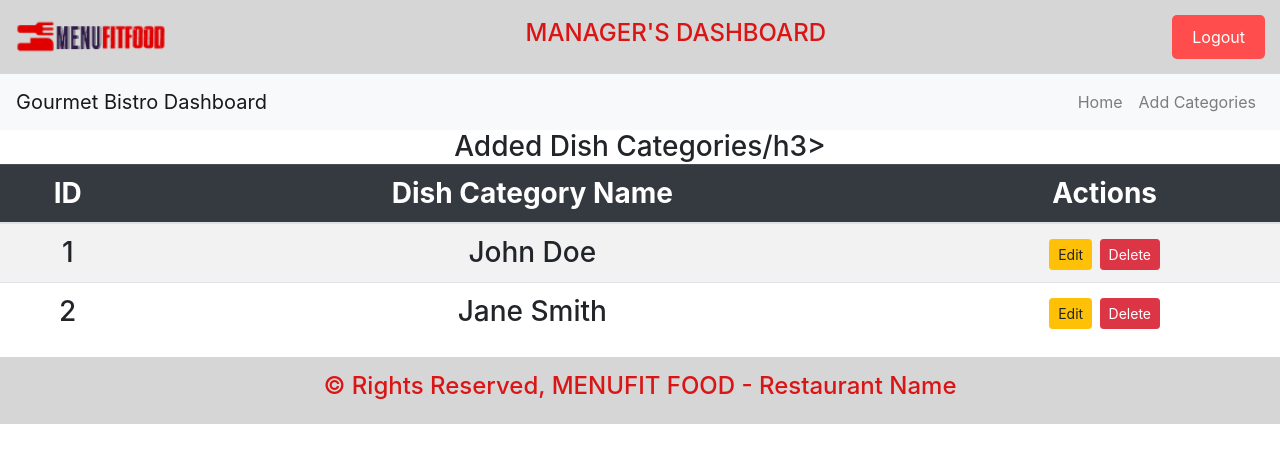
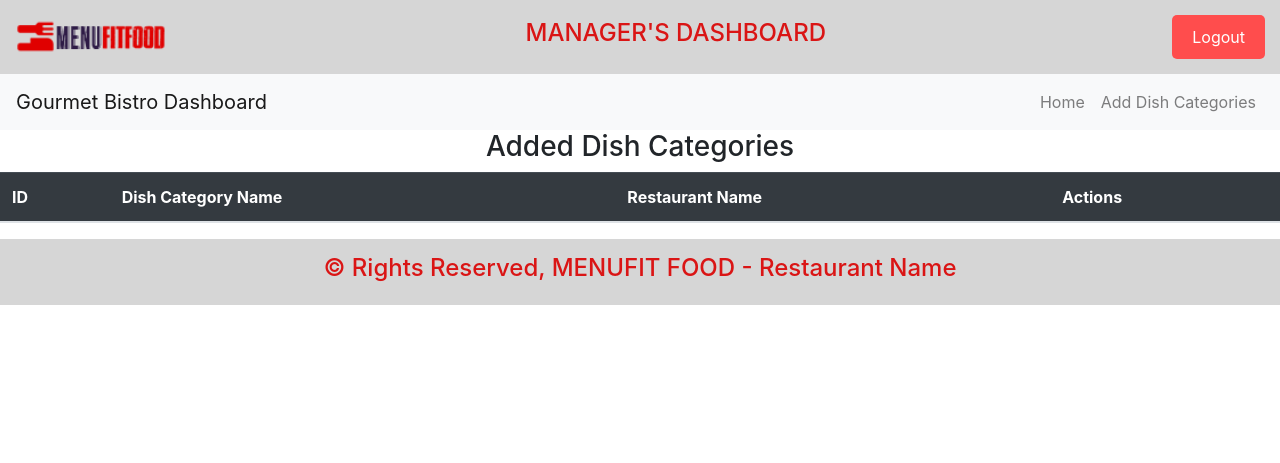
Before and after one commit to TubanjeTech/menufitfood, a Flask app: page /manager/dcat in a window 1280 px wide. Shown: the top 463 px of the page. Run offline with Flask 3, Linux system fonts and the light colour scheme; lists and menus that the app fills with data are empty; some libraries are stand-ins or nearby versions.

Commit message:
new code updates

```diff
--- a/app/__init__.py
+++ b/app/__init__.py
@@ -12,7 +12,7 @@ migrate = Migrate()
 bcrypt = Bcrypt()
 
 def create_app():
-    app = Flask(__name__)
+    app = Flask(__name__, static_url_path='/static')
     app.config['SECRET_KEY'] = '187199737472396ekm&&65782fyfvd87tg8g8w7tg8wgg8g44ujb987ybd09nghf12fhg34vv5hvhjj86vgcvg%&vgc8yvh8y7frd4xc8ltc'
     app.config['SQLALCHEMY_DATABASE_URI'] = 'postgresql://postgres:37472396@localhost/letsgomff'
     app.config['SQLALCHEMY_TRACK_MODIFICATIONS'] = False
--- a/app/forms.py
+++ b/app/forms.py
@@ -172,19 +172,22 @@ class AddDCatForm(FlaskForm):
         'Add Dish Category Name',
         validators=[DataRequired(), Length(max=100)]
     )
-    icon = StringField(
-        'Add Dish Category Icon',
-        validators=[DataRequired(), Length(max=100)]
-    )
+
+    restaurant_id = SelectField('Restaurant Name', coerce=int, validators=[DataRequired()])
+
     submit = SubmitField('Add Dish Category')
+
+    def __init__(self, *args, **kwargs):
+        super(AddDCatForm, self).__init__(*args, **kwargs)
+        # Populate restaurant_id choices
+        self.restaurant_id.choices = [(r.id, r.rest_name) for r in Restaurants.query.all()]
+
+
 
 class EditDCattForm(FlaskForm):
     menu_categoryname = StringField(
         'Edit Dish Category Name',
         validators=[DataRequired(), Length(max=100)]
     )
-    icon = StringField(
-        'Add Dish Category Icon',
-        validators=[DataRequired(), Length(max=100)]
-    )
-    submit = SubmitField('Edit Dish Category')
+
+    submit_dcat = SubmitField('Edit Dish Category')
--- a/app/managers.py
+++ b/app/managers.py
@@ -2,7 +2,7 @@ import os
 from flask import Blueprint, app, render_template, redirect, request, flash, current_app, url_for
 from werkzeug.utils import secure_filename
 from werkzeug.security import generate_password_hash
-from app.models import Account, Restaurants, Staff
+from app.models import Account, MenuCategories, Restaurants, Staff
 from . import db
 from .forms import (AddCatForm, AddDCatForm, AddDepartmentForm, CreateRestaurantForm,
                     EditAccountForm, AccountForm, EditCattForm, EditDCattForm,
@@ -138,6 +138,10 @@ def crudrest():
             # Store the relative path to the logo in the database
             logo_path = f'uploads/rest_images/{filename}'
 
+        else:
+            # Assign a default image if no profile image is provided
+            logo_path = 'uploads/rest6.jpg'
+
         # Handle file upload for restaurant profile image
         profile_image = form.restaurant_profile_image.data
         profile_image_path = None  # Default to None if no profile image is uploaded
@@ -153,6 +157,9 @@ def crudrest():
 
             # Store the relative path to the profile image in the database
             profile_image_path = f'uploads/rest_profile_images/{profile_filename}'
+        else:
+            # Assign a default image if no profile image is provided
+            profile_image_path = 'uploads/rest6.jpg'
 
         # Create a new restaurant entry in the database
         new_restaurant = Restaurants(
@@ -352,9 +359,66 @@ def cat():
 
 @managers.route('/dcat', methods=['GET', 'POST'])
 def dcat():
-    forms = AddDCatForm()
-    form = EditDCattForm()
-    return render_template('manager/dcat.html', form=form, forms=forms)
+    categories = MenuCategories.query.join(Restaurants).all()
+    form = AddDCatForm()
+
+    # Populate the restaurant choices dynamically
+    form.restaurant_id.choices = [(r.id, r.rest_name) for r in Restaurants.query.all()]
+
+    if form.validate_on_submit():
+        # Create a new menu category instance
+        new_category = MenuCategories(
+            menu_categoryname=form.menu_categoryname.data,
+            restaurant_id=form.restaurant_id.data
+        )
+
+        # Add to the database
+        try:
+            db.session.add(new_category)
+            db.session.commit()
+            flash('Dish category added successfully!', 'success')
+            return redirect(url_for('managers.dcat'))
+        except Exception as e:
+            db.session.rollback()
+            flash('Error adding dish category. Please try again.', 'danger')
+            print(f"Error: {e}")
+
+    return render_template('manager/dcat.html', form=form, categories=categories)
+
+@managers.route('/edit_dcat/<int:category_id>', methods=['GET', 'POST'])
+def dcatedit(category_id):
+    # Fetch the category based on the ID
+    category = MenuCategories.query.get_or_404(category_id)
+
+    # Initialize the form and populate with existing data
+    form = EditDCattForm(obj=category)
+
+    if form.validate_on_submit():
+        # Update the category name with the form data
+        category.category_name = form.menu_categoryname.data
+
+        # Commit the changes to the database
+        db.session.commit()
+        flash('Dish category updated successfully!', 'success')
+
+        # Redirect to a page (e.g., the list of categories)
+        return redirect(url_for('managers.dcat'))
+
+    return render_template('manager/edit_dcat.html', form=form, category=category)
+
+
+@managers.route('/delete_dcat/<int:category_id>', methods=['POST'])
+def delete_dcat(category_id):
+    category = Staff.query.get_or_404(category_id)
+    try:
+        db.session.delete(category)
+        db.session.commit()
+        flash('Category deleted successfully!', 'success')
+    except Exception as e:
+        db.session.rollback()
+        flash('Error deleting category.', 'danger')
+
+    return redirect(url_for('managers.dcat'))
 
 @managers.route('/manager-obr-report', methods=['GET', 'POST'])
 def lsd_obr_report():
--- a/app/templates/index.html
+++ b/app/templates/index.html
@@ -141,8 +141,9 @@
   <div class="card-list" id="restaurant-container">
     {% for restaurant in restaurants %}
     <a href="#" class="card-item">
-      <img src="{{ url_for('static', filename=restaurant.image_path) }}" alt="{{ restaurant.rest_name }}">
-      <span class="developer">{{ restaurant.rest_name }}</span>
+      <img
+    src="{{ url_for('static', filename=restaurant.restaurant_profile_image) if restaurant.restaurant_profile_image else url_for('static', filename='uploads/rest6.jpg') }}"
+    alt="{{ restaurant.rest_name }}">      <span class="developer">{{ restaurant.rest_name }}</span>
       <p>{{ restaurant.description }}</p>
     </a>
     {% endfor %}
@@ -504,6 +505,7 @@
       `;
       restaurantContainer.insertAdjacentHTML('beforeend', restaurantCard);
     });
+
       offset += data.restaurants.length; // Update offset
     } else {
       loadMoreBtn.disabled = true;
--- a/app/templates/manager/dcat.html
+++ b/app/templates/manager/dcat.html
@@ -85,11 +85,23 @@
                 </li>
                 <!-- Add Restaurant link to open modal -->
                 <li class="nav-item">
-                    <a class="nav-link"data-toggle="modal" data-target="#addDcatModal">Add Categories</a>
+                    <a class="nav-link"data-toggle="modal" data-target="#addDcatModal">Add Dish Categories</a>
                 </li>
             </ul>
         </div>
     </nav>
+
+    {% with messages = get_flashed_messages(with_categories=true) %}
+        {% if messages %}
+            <div>
+            {% for category, message in messages %}
+                <div class="alert alert-{{ category }}" role="alert">
+                {{ message }}
+                </div>
+            {% endfor %}
+            </div>
+        {% endif %}
+        {% endwith %}
 
     <!-- Modal for Adding Restaurant -->
     <div class="modal fade" id="addDcatModal" tabindex="-1" role="dialog" aria-labelledby="addDcatModalLabel" aria-hidden="true">
@@ -105,16 +117,16 @@
                     <!-- Form to create a restaurant -->
                     <form method="POST" enctype="multipart/form-data">
                         {{ form.hidden_tag() }}
+
                         <div>
                             {{ form.menu_categoryname.label(class="form-label") }}
                             {{ form.menu_categoryname(class="form-control") }}
                         </div>
 
-                        <div class="mb-3">
-                            {{ form.icon.label(class="form-label") }}
-                            {{ form.icon(class="form-control") }}
+                        <div>
+                            {{ form.restaurant_id.label(class="form-label") }}
+                            {{ form.restaurant_id(class="form-select") }}
                         </div>
-
 
                         <div>
                             {{ form.submit(class="btn btn-primary") }}
@@ -126,79 +138,40 @@
     </div>
 <!-- Table to display added restaurants -->
 
-    <!-- Edit Restaurant Modal -->
-<div class="modal fade" id="editDCatModal" tabindex="-1" role="dialog" aria-labelledby="editDCatModalLabel" aria-hidden="true">
-
-    <div class="modal-dialog" role="document">
-        <div class="modal-content">
-            <div class="modal-header">
-                <h5 class="modal-title" id="editDCatModalLabel">Edit Dish Category</h5>
-                <button type="button" class="close" data-dismiss="modal" aria-label="Close">
-                    <span aria-hidden="true">&times;</span>
-                </button>
-            </div>
-            <div class="modal-body">
-                <form method="POST" enctype="multipart/form-data" class="p-4 border rounded shadow-sm bg-light">
-                    {{ form.hidden_tag() }}
-                    <div class="mb-3">
-                        {{ form.menu_categoryname.label(class="form-label") }}
-                        {{ form. menu_categoryname(class="form-control") }}
-                    </div>
-
-                    <div class="mb-3">
-                        {{ form.icon.label(class="form-label") }}
-                        {{ form.icon(class="form-control") }}
-                    </div>
-
-                    <div class="text-end">
-                        {{ form.submit(class="btn btn-primary") }}
-                        <a href="" class="btn btn-secondary">Cancel</a>
-                    </div>
-                </form>
-            </div>
-        </div>
-    </div>
-</div>
 
 <!-- Updated Restaurant Table with Edit Button -->
 
-    <h3 class="text-center">Added Dish Categories/h3>
+    <h3 class="text-center">Added Dish Categories</h3>
     <table class="table table-hover table-striped">
         <thead class="table-dark">
             <tr>
                 <th>ID</th>
                 <th>Dish Category Name</th>
+                <th>Restaurant Name</th>
                 <th>Actions</th>
             </tr>
         </thead>
         <tbody>
-            <!-- Dummy Data -->
+            {% for category in categories %}
             <tr>
-                <td>1</td>
-                <td>John Doe</td>
+                <td>{{ category.id }}</td>
+                <td>{{ category.menu_categoryname }}</td>
+                <td>{{ category.restaurant.rest_name }}</td>
                 <td>
-                    <button class="btn btn-warning btn-sm" data-toggle="modal" data-target="#editDCatModal" >Edit</button>
-                    <button class="btn btn-danger btn-sm">Delete</button>
+                    <a href="{{ url_for('managers.dcatedit', category_id=category.id) }}" class="btn btn-edit">Edit</a>
+                <form action="{{ url_for('managers.delete_dcat', category_id=category.id) }}" method="POST" style="display:inline;">
+                    <button type="submit" class="btn btn-delete" onclick="return confirm('Are you sure you want to delete this restaurant?')">Delete</button>
+                </form>
+
                 </td>
             </tr>
-            <tr>
-                <td>2</td>
-                <td>Jane Smith</td>
-                <td>
-                    <button class="btn btn-warning btn-sm" data-toggle="modal" data-target="#editDCatModal" >Edit</button>
-                    <button class="btn btn-danger btn-sm">Delete</button>
-                </td>
-            </tr>
+            {% endfor %}
         </tbody>
     </table>
 
 
-<script>
-    // Populate the edit modal with existing restaurant information
-    function populateEditModal(dep_name) {
-        document.getElementById('edit_dep_name').value = name;
-    }
-</script>
+
+
 
 
 <script src="https://code.jquery.com/jquery-3.5.1.slim.min.js"></script>
--- /dev/null
+++ b/app/test.py
@@ -0,0 +1,5 @@
+from models import Restaurants
+
+restaurants = Restaurants.query.all()
+for restaurant in restaurants:
+    print(restaurant.restaurant_profile_image)
```
Also changed, not shown: app/models.py (+27 -15 lines), app/routes.py (+4 -3 lines), app/templates/gitinit.txt (added, +9 -0 lines), app/templates/manager/edit_dcat.html (added, +48 -0 lines), app/static/uploads/rest6.jpg (added). Lines whose indentation alone changed are shown as unchanged.
